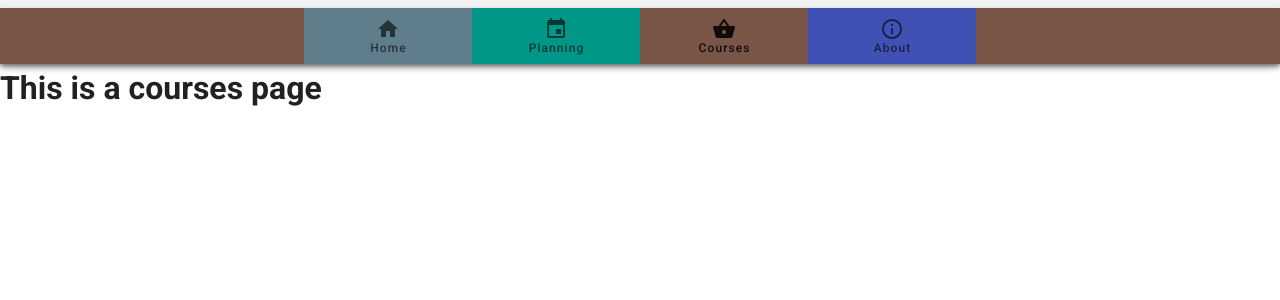
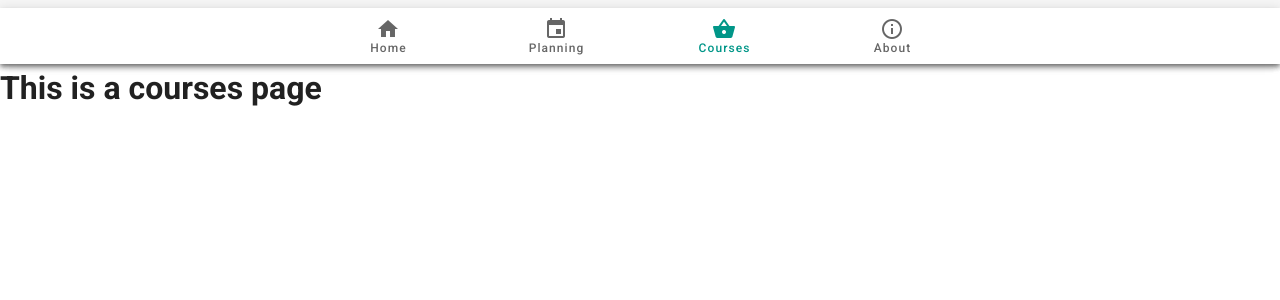
Before and after one commit to Alhuvier/vue-planning-course, a Vue app: page /courses in a window 1280 px wide. Shown: the top 300 px of the page. Built offline with nearby package versions, Linux system fonts and the light colour scheme.

Commit message:
disable background color

```diff
--- a/src/components/navBar.vue
+++ b/src/components/navBar.vue
@@ -1,22 +1,22 @@
 
 <template>
-  <v-bottom-navigation v-model='value' :background-color='color' grow app>
-    <v-btn value='home' to='/' color='blue-grey'>
+  <v-bottom-navigation v-model='value' color="teal" grow app>
+    <v-btn value='home' to='/'>
       <span>Home</span>
       <v-icon>mdi-home</v-icon>
     </v-btn>
 
-    <v-btn value='planning' to='/planning' color='teal'>
+    <v-btn value='planning' to='/planning'>
       <span>Planning</span>
       <v-icon>mdi-calendar</v-icon>
     </v-btn>
 
-    <v-btn value='courses' to='/courses' color='brown'>
+    <v-btn value='courses' to='/courses'>
       <span>Courses</span>
       <v-icon>mdi-basket</v-icon>
     </v-btn>
 
-    <v-btn value='about' to='/about' color='indigo'>
+    <v-btn value='about' to='/about'>
       <span>About</span>
       <v-icon>mdi-information-outline</v-icon>
     </v-btn>
@@ -29,21 +29,9 @@
 </style>
 
 <script lang='ts'>
-// TO FIX : Color background problem
+
 export default {
-  data: () :{value:string} => ({ value: 'planning' }),
-  computed: {
-    // eslint-disable-next-line @typescript-eslint/explicit-module-boundary-types
-    color () {
-      switch (this.value) {
-        case 'home': return 'blue-grey'
-        case 'planning': return 'teal'
-        case 'courses': return 'brown'
-        case 'about': return 'indigo'
-        default: return 'blue-grey'
-      }
-    }
-  }
+  data: () :{value:string} => ({ value: 'planning' })
 }
 
 </script>
```
